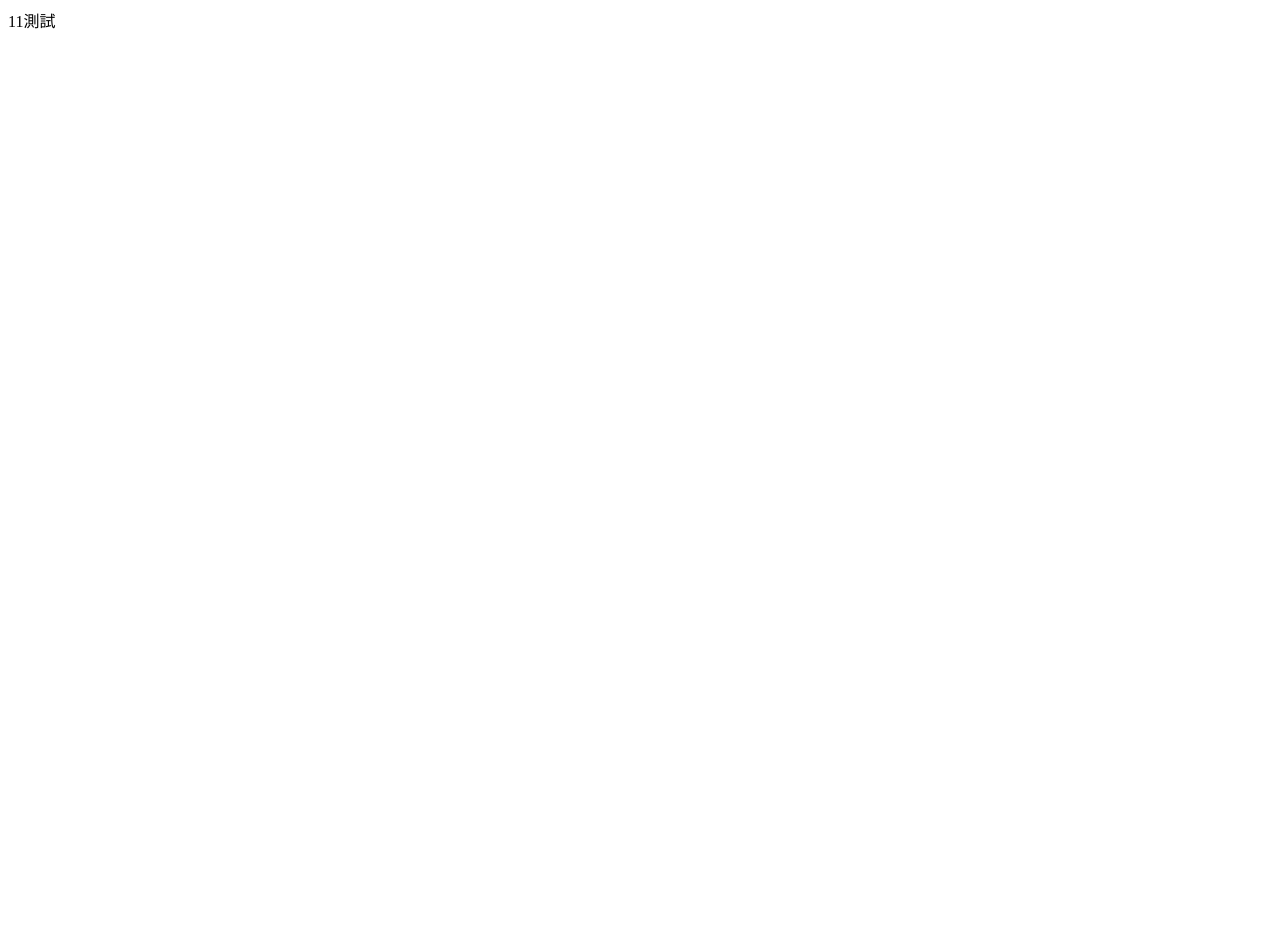
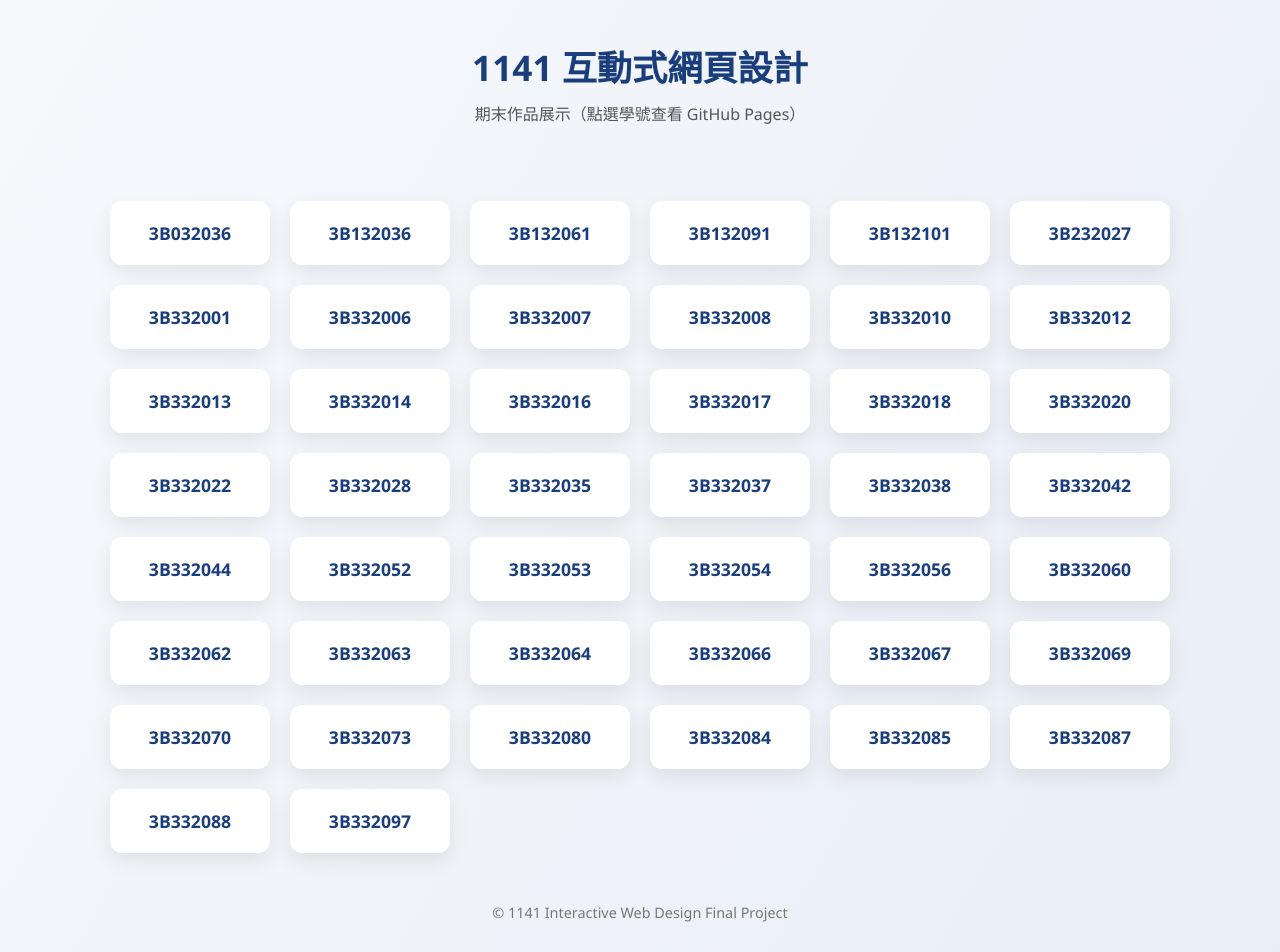
Before and after one commit to shuhsien-tw/test1, a plain HTML site: page index.html in a window 1280 px wide. Before the commit the page ends 800 px from the top, so only its background shows below. Drawn offline with Linux system fonts and the light colour scheme.

Commit message:
Refactor index.html for improved layout and styling

```diff
--- a/index.html
+++ b/index.html
@@ -1,12 +1,136 @@
 <!DOCTYPE html>
-<html lang="en">
+<html lang="zh-Hant">
 <head>
-    <meta charset="UTF-8">
-    <meta http-equiv="X-UA-Compatible" content="IE=edge">
-    <meta name="viewport" content="width=device-width, initial-scale=1.0">
-    <title>Document</title>
+  <meta charset="UTF-8">
+  <title>1141 互動式網頁設計｜期末作品展示</title>
+  <meta name="viewport" content="width=device-width, initial-scale=1.0">
+
+  <style>
+    * {
+      box-sizing: border-box;
+      font-family: "Segoe UI", "Noto Sans TC", sans-serif;
+    }
+
+    body {
+      margin: 0;
+      background: linear-gradient(120deg, #f6f9fc, #e9eef5);
+      color: #333;
+    }
+
+    header {
+      text-align: center;
+      padding: 40px 20px;
+    }
+
+    header h1 {
+      margin: 0;
+      font-size: 2.2rem;
+      color: #1a3d7c;
+    }
+
+    header p {
+      margin-top: 10px;
+      color: #555;
+    }
+
+    .container {
+      max-width: 1100px;
+      margin: auto;
+      padding: 20px;
+    }
+
+    .grid {
+      display: grid;
+      grid-template-columns: repeat(auto-fit, minmax(160px, 1fr));
+      gap: 20px;
+    }
+
+    .card {
+      background: #fff;
+      border-radius: 12px;
+      padding: 20px 10px;
+      text-align: center;
+      text-decoration: none;
+      color: #333;
+      box-shadow: 0 8px 20px rgba(0,0,0,0.08);
+      transition: all 0.3s ease;
+      position: relative;
+      overflow: hidden;
+    }
+
+    .card::before {
+      content: "";
+      position: absolute;
+      top: 0;
+      left: -100%;
+      width: 100%;
+      height: 100%;
+      background: linear-gradient(120deg, transparent, rgba(26,61,124,0.15), transparent);
+      transition: 0.5s;
+    }
+
+    .card:hover::before {
+      left: 100%;
+    }
+
+    .card:hover {
+      transform: translateY(-6px) scale(1.03);
+      box-shadow: 0 14px 30px rgba(0,0,0,0.15);
+    }
+
+    .card span {
+      font-size: 1.1rem;
+      font-weight: bold;
+      color: #1a3d7c;
+    }
+
+    footer {
+      text-align: center;
+      padding: 30px 10px;
+      font-size: 0.9rem;
+      color: #777;
+    }
+  </style>
 </head>
+
 <body>
-    11測試
+
+<header>
+  <h1>1141 互動式網頁設計</h1>
+  <p>期末作品展示（點選學號查看 GitHub Pages）</p>
+</header>
+
+<div class="container">
+  <div class="grid" id="studentList"></div>
+</div>
+
+<footer>
+  © 1141 Interactive Web Design Final Project
+</footer>
+
+<script>
+  const students = [
+    "3B032036","3B132036","3B132061","3B132091","3B132101","3B232027",
+    "3B332001","3B332006","3B332007","3B332008","3B332010","3B332012",
+    "3B332013","3B332014","3B332016","3B332017","3B332018","3B332020",
+    "3B332022","3B332028","3B332035","3B332037","3B332038","3B332042",
+    "3B332044","3B332052","3B332053","3B332054","3B332056","3B332060",
+    "3B332062","3B332063","3B332064","3B332066","3B332067","3B332069",
+    "3B332070","3B332073","3B332080","3B332084","3B332085","3B332087",
+    "3B332088","3B332097"
+  ];
+
+  const container = document.getElementById("studentList");
+
+  students.forEach(id => {
+    const a = document.createElement("a");
+    a.href = `https://1141rwd.github.io/${id}/`;
+    a.target = "_blank";
+    a.className = "card";
+    a.innerHTML = `<span>${id}</span>`;
+    container.appendChild(a);
+  });
+</script>
+
 </body>
 </html>
```
